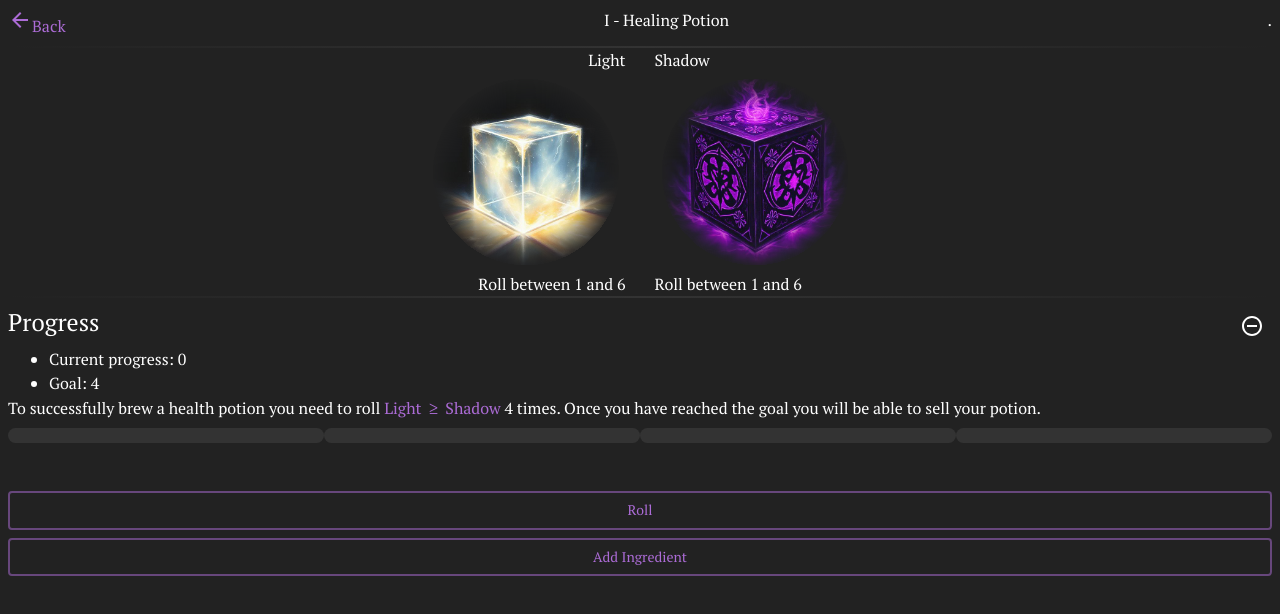
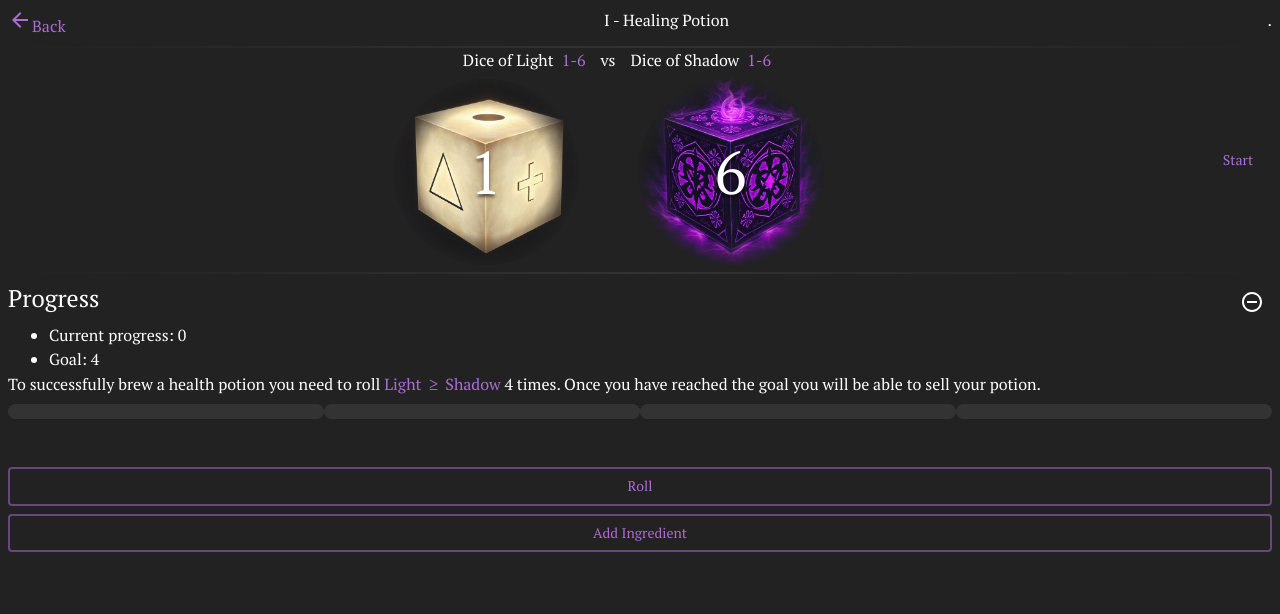
Before and after one commit to emilnigma/emilnigma.github.io, a React (Vite) app: page / in a window 1280 px wide. Shown: the top 614 px of the page. Built offline with nearby package versions, Linux system fonts and the light colour scheme; a web font is replaced by a local one.

Commit message:
roll anim

```diff
--- a/src/Components/Board/Portrait.tsx
+++ b/src/Components/Board/Portrait.tsx
@@ -6,11 +6,11 @@ export type PortraitProps = {
     img: string
     frame?: boolean
     text?: string
-    ref?: RefObject<HTMLElement>
+    refe?: RefObject<HTMLElement>
 };
 
 function Portrait({
-  img, frame = false, text = '', ref,
+  img, frame = false, text = '', refe,
 }: PortraitProps) {
   if (!frame) {
     return (
@@ -27,7 +27,7 @@ function Portrait({
         alignContent: 'center',
       }}
       >
-        <Typography ref={ref} variant="h2" sx={{ textShadow: '0px 3px 3px #0000008a' }}>{text}</Typography>
+        <Typography ref={refe} variant="h2" sx={{ textShadow: '0px 3px 3px #0000008a' }}>{text}</Typography>
       </div>
     );
   }
--- a/src/Components/Board/Rolls.tsx
+++ b/src/Components/Board/Rolls.tsx
@@ -1,7 +1,13 @@
-import { Box, Stack, Typography } from '@mui/material';
+import {
+  Box, Button, Stack, Typography,
+} from '@mui/material';
 import { observer } from 'mobx-react';
+import { useState } from 'react';
 import { useStore } from '../../Core/Store';
 import Portrait from './Portrait';
+import mechanics from '../../Assets/Mechanics';
+import { randomBetween } from '../../Core/Random';
+import Juice from '../../Core/Juice';
 
 const sx = {
   borderRadius: '8px',
@@ -9,27 +15,54 @@ const sx = {
 };
 
 function Rolls() {
-  const { rollTheme, rollLeft, rollRight } = useStore();
-  const sign = rollLeft === 0 && rollRight === 0 ? '' : rollLeft > rollRight ? '>' : rollLeft < rollRight ? '<' : '=';
+  const {
+    rollTheme, rollLeft, rollRight, rollSet, rollReset,
+  } = useStore();
+  const sign = rollLeft === undefined || rollRight === undefined ? '' : rollLeft > rollRight ? '>' : rollLeft < rollRight ? '<' : '=';
+
+  const [rollAnimLeft, setRollAnimLeft] = useState(1);
+  const [rollAnimRight, setRollAnimRight] = useState(6);
+
+  const startAnim = () => {
+    rollReset();
+    let speed = -150;
+    let anim = 0;
+    const frame = () => {
+      anim = setTimeout(() => {
+        setRollAnimLeft(randomBetween(1, 6));
+        setRollAnimRight(randomBetween(1, 6));
+        speed += 10;
+        frame();
+      }, Math.max(15, Math.abs(speed)));
+    };
+    frame();
+    setTimeout(() => {
+      clearTimeout(anim);
+      rollSet([rollAnimLeft, rollAnimRight]);
+    }, 5000);
+  };
 
   return (
     <Stack direction="row" sx={{ borderWidth: '2px', borderStyle: 'solid', borderImage: 'linear-gradient(to right, transparent, #333, transparent) 1 0 1 0' }}>
       <Box flexGrow={1} sx={{ ...sx, width: '30%', justifyItems: 'right' }}>
-        <Typography textAlign="right">{ rollTheme[0] }</Typography>
-        <Portrait img="assets/dice/light.jpg" text={rollLeft === 0 && rollRight === 0 ? '' : `${rollLeft}`} />
-        <Typography textAlign="right">Roll between 1 and 6</Typography>
+        <Stack direction="row">
+          <Typography sx={{ mr: 1 }}>{ `Dice of ${rollTheme[0]}` }</Typography>
+          <Typography color={mechanics.phase.rgb}>1-6</Typography>
+        </Stack>
+        <Portrait img="assets/dice/light.jpg" text={rollLeft === undefined ? `${rollAnimLeft}` : `${rollLeft}`} refe={Juice.rollLeft} />
       </Box>
-      <Box sx={{
-        ...sx, width: '45px', pt: '100px', ml: -1, mr: -1,
-      }}
-      >
-        <Typography variant="h3">{sign}</Typography>
+      <Box sx={{ ...sx, width: '45px' }}>
+        <Typography>vs</Typography>
+        <Typography variant="h2" sx={{ height: '200px', alignContent: 'center' }}>{sign}</Typography>
       </Box>
       <Box flexGrow={1} sx={{ ...sx, width: '30%' }}>
-        <Typography textAlign="left">{ rollTheme[1] }</Typography>
-        <Portrait img="assets/dice/shadow.jpg" text={rollLeft === 0 && rollRight === 0 ? '' : `${rollRight}`} />
-        <Typography textAlign="left">Roll between 1 and 6</Typography>
+        <Stack direction="row">
+          <Typography sx={{ mr: 1 }}>{ `Dice of ${rollTheme[1]}` }</Typography>
+          <Typography color={mechanics.phase.rgb}>1-6</Typography>
+        </Stack>
+        <Portrait img="assets/dice/shadow.jpg" text={rollRight === undefined ? `${rollAnimRight}` : `${rollRight}`} refe={Juice.rollRight} />
       </Box>
+      <Button onClick={() => startAnim()}>Start</Button>
     </Stack>
   );
 }
--- a/src/Core/Juice.ts
+++ b/src/Core/Juice.ts
@@ -1,7 +1,8 @@
 import { createRef } from 'react';
 
 const Juice = {
-  rollLeft: createRef<HTMLSpanElement>(),
+  rollLeft: createRef<HTMLElement>(),
+  rollRight: createRef<HTMLElement>(),
 };
 export default Juice;
 
--- a/src/Core/Store.ts
+++ b/src/Core/Store.ts
@@ -1,7 +1,7 @@
 /* eslint-disable no-use-before-define */
 import { action, makeObservable, observable } from 'mobx';
 import { createContext, createRef, useContext } from 'react';
-import { clamp, randomBetween } from './Random';
+import { clamp } from './Random';
 import { Page } from '../Components/Main/Game';
 import { juice } from './Juice';
 
@@ -37,15 +37,22 @@ export default class Store {
   gemRef = createRef();
 
   rollTheme = ['Light', 'Shadow'];
-  rollLeft = 0;
+  rollLeft: number | undefined = undefined;
   rollLeftMax = 6;
-  rollRight = 0;
+  rollRight: number | undefined = undefined;
   rollRightMax = 6;
-  rollSet = () => {
-    this.rollLeft = randomBetween(1, this.rollLeftMax);
+  rollSet = ([rollLeft, rollRight]: (number | undefined)[]) => {
+    // this.rollLeft = randomBetween(1, this.rollLeftMax);
+    // this.rollRight = randomBetween(1, this.rollRightMax);
+    // return [this.rollLeft, this.rollRight];
+    this.rollLeft = rollLeft;
+    this.rollRight = rollRight;
     juice('rollLeft', 'testJuice');
-    this.rollRight = randomBetween(1, this.rollRightMax);
-    return [this.rollLeft, this.rollRight];
+    juice('rollRight', 'testJuice');
+  };
+  rollReset = () => {
+    this.rollLeft = undefined;
+    this.rollRight = undefined;
   };
 
   progress = 0;
@@ -82,10 +89,10 @@ export default class Store {
   };
 
   addIngredient = () => {
-    const [l, r] = this.rollSet();
-    if (l >= r) this.progressSet(this.progress + 1);
-    if (this.capacityIsVisible()) this.capacitySet(this.capacity + 1);
-    if (this.stabilityIsVisible()) this.stabilitySet(this.stability + l - r);
+    // const [l, r] = this.rollSet();
+    // if (l >= r) this.progressSet(this.progress + 1);
+    // if (this.capacityIsVisible()) this.capacitySet(this.capacity + 1);
+    // if (this.stabilityIsVisible()) this.stabilitySet(this.stability + l - r);
     this.qualitySet();
   };
 
@@ -103,6 +110,7 @@ export default class Store {
       rollLeft: observable,
       rollRight: observable,
       rollSet: action,
+      rollReset: action,
 
       progress: observable,
       progressSet: action,
--- a/src/index.css
+++ b/src/index.css
@@ -119,8 +119,8 @@
 
 @keyframes bounce {
   50% {
-    color: red;
-    font-size: 4rem;
+    font-size: 7rem;
+    text-shadow: 6px 6px 3px #0000008a
   }
 }
 .testJuice {
```
Also changed, not shown: public/assets/dice/light.jpg.
